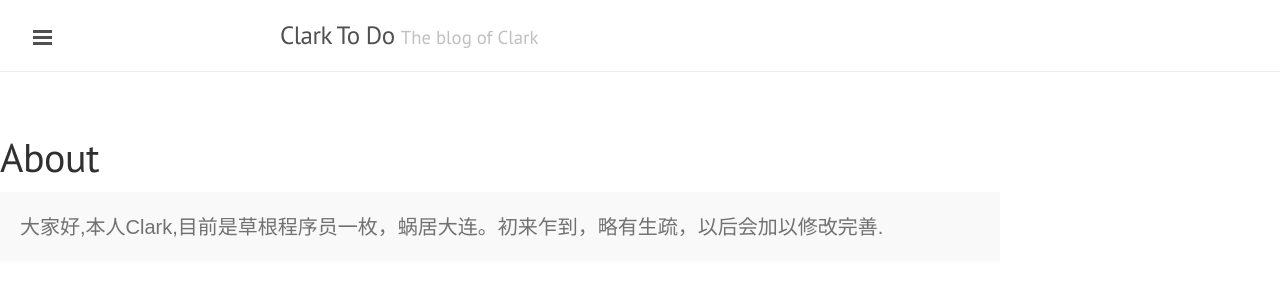
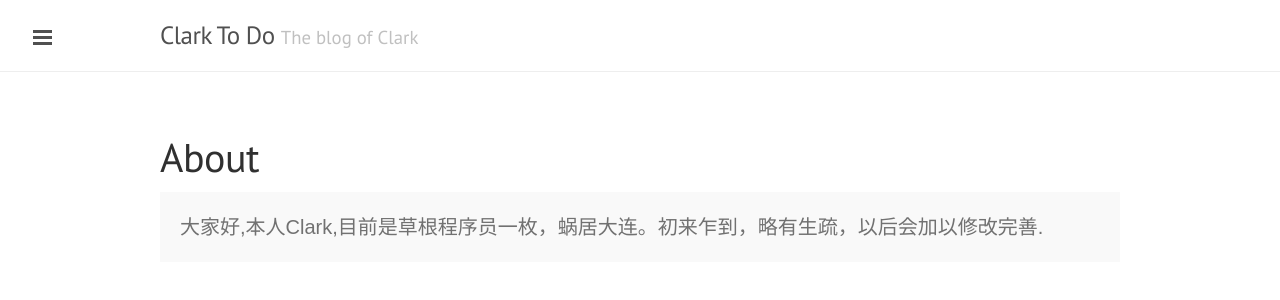
Before and after one commit to clarkdo/clarkdo.github.com, a Jekyll site: the page built from about.md, in a window 1280 px wide. Shown: the top 300 px of the page. Built offline with Jekyll 4.4.1, drawn with Linux system fonts in a browser that asks for light colours; Markdown is read by kramdown in place of the engine named in the settings.

Commit message:
new post

```diff
--- a/_layouts/default.html
+++ b/_layouts/default.html
@@ -19,7 +19,7 @@
         </div>
       </div>
 
-      <div class="postcontainer content">
+      <div class="container content">
         {{ content }}
       </div>
     </div>
--- a/public/css/lanyon.css
+++ b/public/css/lanyon.css
@@ -82,24 +82,8 @@ h1, h2, h3, h4, h5, h6 {
 }
 @media (min-width: 56rem) {
   .container {
-    max-width: 38rem;
+    max-width: 50rem;
   }
-}
-
-
-
-.postcontainer {
-    max-width: 28rem;
-}
-@media (min-width: 38rem) {
-    .postcontainer {
-        max-width: 32rem;
-    }
-}
-@media (min-width: 56rem) {
-    .postcontainer {
-        max-width: 50rem;
-    }
 }
 
 
```
